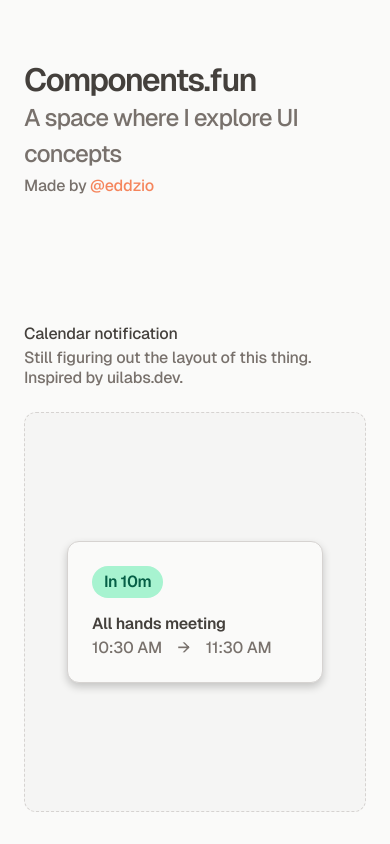
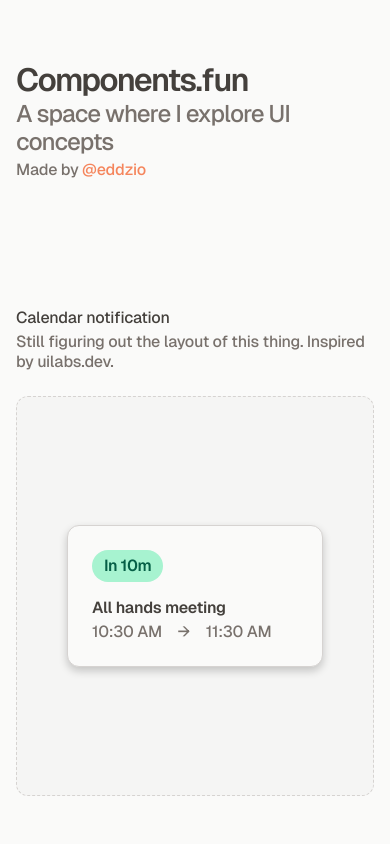
Before and after one commit to eddzio/components, a Next.js app: page / in a window 390 px wide. Shown: the top 844 px of the page. Built offline with nearby package versions, Linux system fonts and the light colour scheme.

Commit message:
fixed mobile layout 3 and reduced h2 line-height

```diff
--- a/app/globals.css
+++ b/app/globals.css
@@ -54,6 +54,7 @@ h1 {
 h2 {
   color: var(--label-secondary);
   font-size: 24px;
+  line-height: 28px;
   font-weight: 500;
   letter-spacing: -1px;
 }
--- a/app/page.tsx
+++ b/app/page.tsx
@@ -2,9 +2,6 @@
 
 // Framer motion
 import { motion } from "framer-motion";
-import { div } from "framer-motion/client";
-import { useInView } from 'framer-motion';
-import { animate, stagger } from "framer-motion";
 
 
 import Section from "./components/section";
@@ -16,9 +13,9 @@ export default function Home() {
 
 
   return (
-    <div className="flex flex-col justify-center min-h-screen bg-[background-color:var(--background)] font-[family-name:var(--font-geist-sans)] px-6">
+    <div className="flex flex-col justify-center bg-[background-color:var(--background)] font-[family-name:var(--font-geist-sans)] px-4">
 
-      <main className="flex flex-col w-full max-w-4xl gap-8 row-start-2 mx-auto">
+      <main className="flex flex-col w-full max-w-4xl gap-8 mx-auto">
 
       <PageHeader />
 
```
